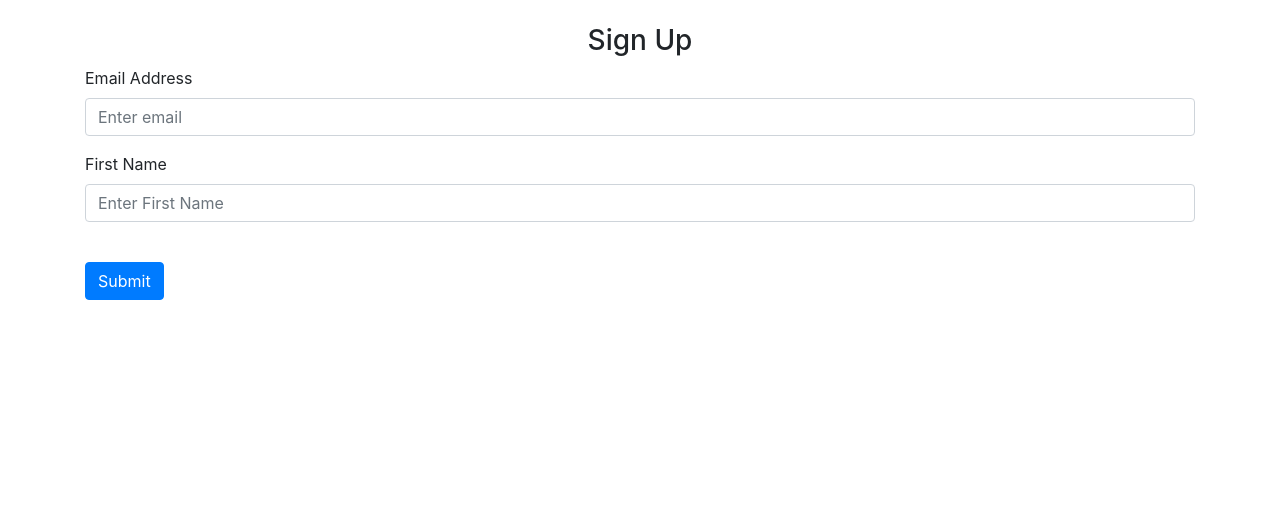
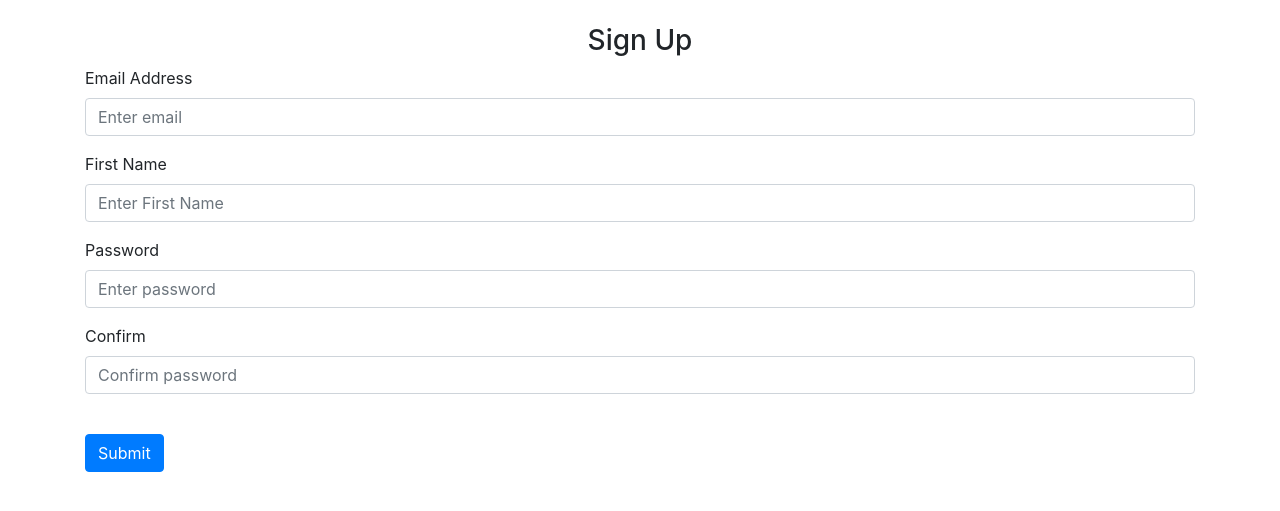
Before and after one commit to Nick-Minnard/KVCC-Speech-Writer, a Flask app: page /signup in a window 1280 px wide. Shown: the part 56-567 px from the top of the page. Run offline with Flask 2, Linux system fonts and the light colour scheme; parts of the project's set-up code (start-up, migrations or seed data) failed here and were passed over; some libraries are stand-ins or nearby versions.

Commit message:
Complete refactoring to heroku standards. Implement passwords for users

```diff
--- a/app/auth.py
+++ b/app/auth.py
@@ -1,5 +1,6 @@
 from flask import Blueprint, render_template, request, flash, redirect, url_for
 from .models import User
+from werkzeug.security import generate_password_hash, check_password_hash
 from . import db
 from flask_login import login_user, login_required, logout_user, current_user
 
@@ -9,12 +10,16 @@ auth = Blueprint('auth', __name__)
 def login():
   if request.method == 'POST':
     email = request.form.get('email')
+    password = request.form.get('password')
 
     user = User.query.filter_by(email=email).first()
     if user:
-      flash('Logged in successfully!', category='success')
-      login_user(user, remember=True)
-      return redirect(url_for('views.home'))
+      if check_password_hash(user.password, password):
+        flash('Logged in successfully!', category='success')
+        login_user(user, remember=True)
+        return redirect(url_for('views.home'))
+      else:
+        flash('Incorrect password, try again', category='error')
     else:
       flash('Account with this email does not exist', category='error')
 
@@ -31,6 +36,8 @@ def signup():
   if request.method == 'POST':
     email = request.form.get('email')
     first_name = request.form.get('first-name')
+    password1 = request.form.get('password1')
+    password2 = request.form.get('password2')
 
     user = User.query.filter_by(email=email).first()
 
@@ -40,8 +47,12 @@ def signup():
       flash('Email must be greater than 3 characters', category='error')
     elif len(first_name) < 2:
       flash('First name must be greater than 1 character', category='error')
+    elif password1 != password2:
+      flash('Passwords don\'t match', category='error')
+    elif len(password1) < 7:
+      flash('Password must be at least 7 characters', category='error')
     else:
-      new_user = User(email=email, first_name=first_name)
+      new_user = User(email=email, first_name=first_name, password=generate_password_hash(password1, method='sha256'))
       db.session.add(new_user)
       db.session.commit()
       login_user(new_user, remember=True)
--- a/app/static/editor.js
+++ b/app/static/editor.js
@@ -346,6 +346,7 @@ function set_hotkeys() {
   document.addEventListener('keydown', e => {
     if(e.ctrlKey && e.key === 's') {
       e.preventDefault();
+      load_and_render();
       save_speech();
     } else if(e.key === 'Escape') {
       load_and_render();
--- a/app/templates/login.html
+++ b/app/templates/login.html
@@ -9,6 +9,10 @@
       <label for="email">Email Address</label>
       <input type="email" class="form-control" id="email" name="email" placeholder="Enter email">
     </div>
+    <div class="form-group">
+      <label for="password">Password</label>
+      <input type="password" class="form-control" id="password" name="password" placeholder="Enter password">
+    </div>
     <br>
     <button type="submit" class="btn btn-primary">Login</button>
   </form>
--- a/app/templates/signup.html
+++ b/app/templates/signup.html
@@ -13,6 +13,14 @@
       <label for="first-name">First Name</label>
       <input type="text" class="form-control" id="first-name" name="first-name" placeholder="Enter First Name">
     </div>
+    <div class="form-group">
+      <label for="password1">Password</label>
+      <input type="password" class="form-control" id="password1" name="password1" placeholder="Enter password">
+    </div>
+    <div class="form-group">
+      <label for="password2">Confirm</label>
+      <input type="password" class="form-control" id="password2" name="password2" placeholder="Confirm password">
+    </div>
     <br>
     <button type="submit" class="btn btn-primary">Submit</button>
   </form>
--- a/wsgi.py
+++ b/wsgi.py
@@ -4,16 +4,14 @@
 #
 #
 # TODO:
-# - Passwords...
 # - Help window / Site info
 # - Add auto saving
 # - Styling
 # - Word doc formatting
-
 
 from app import create_app
 
 app = create_app()
 
 if __name__ == '__main__':
-  app.run() # debug mode keeps site running
+  app.run(debug=True) # debug mode keeps site running
```
Also changed, not shown: app/__init__.py (+3 -7 lines), app/models.py (+5 -4 lines), app/views.py (+9 -3 lines), app/database.db.
